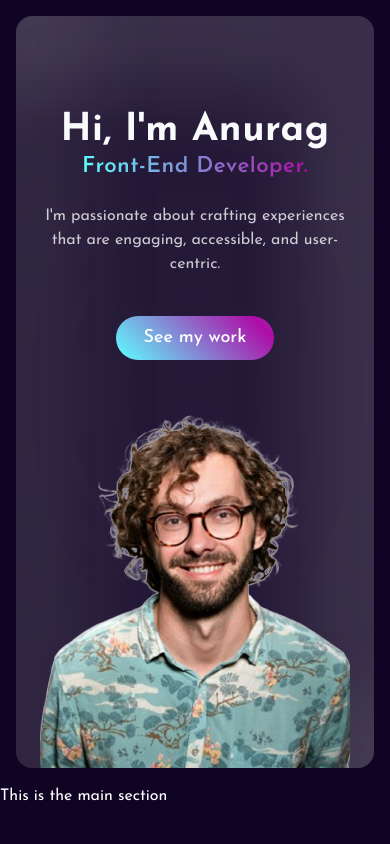
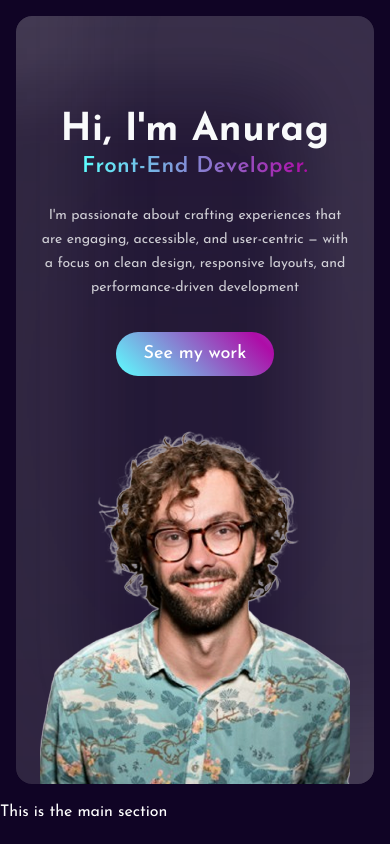
Before and after one commit to dev-anurag-singh/portfolio, a Next.js app: page / in a window 390 px wide. Built offline with nearby package versions, Linux system fonts and the light colour scheme.

Commit message:
fixed layout scalling

```diff
--- a/src/components/hero-section.tsx
+++ b/src/components/hero-section.tsx
@@ -4,10 +4,10 @@ import Image from 'next/image';
 
 export const HeroSection = () => {
   return (
-    <section id='hero' className='p-4 md:p-6'>
+    <section id='hero' className='p-4 lg:p-6'>
       <div className='bg-background/10 backdrop-blur-[151px] shadow-[inset_75px_-75px_75px_rgba(165,165,165,0.1),_inset_-75px_75px_75px_rgba(255,255,255,0.1)] rounded-2xl'>
         <div className='wrapper pt-24 flex flex-col items-center justify-between gap-12 md:flex-row md:items-start md:gap-0'>
-          <div className='flex flex-col items-center text-center space-y-6  md:mt-10 lg:mt-16 xl:mt-20 md:text-left md:items-start'>
+          <div className='flex flex-col  space-y-6 text-center items-center  md:mt-8 lg:mt-16 xl:mt-20 md:text-left md:items-start'>
             <h1 className='space-y-1.5'>
               <span className='text-nowrap block text-[clamp(2.4rem,.5rem_+_5.7vw,6rem)] leading-none font-bold tracking-[0.45px] text-gray-50'>
                 Hi, I&apos;m Anurag
@@ -16,17 +16,18 @@ export const HeroSection = () => {
                 Front-End Developer.
               </span>
             </h1>
-            <p className=' leading-6 text-base lg:text-lg lg:leading-[30px] max-w-[25rem] lg:max-w-[30rem]'>
+            <p className=' leading-6 text-sm  sm:text-base lg:text-lg lg:leading-[30px] max-w-[30rem] lg:max-w-[35rem]'>
               I&apos;m passionate about crafting experiences that are engaging,
-              accessible, and user-centric.
+              accessible, and user-centric — with a focus on clean design,
+              responsive layouts, and performance-driven development
             </p>
-            <div className='mt-4'>
+            <div className='mt-2 md:mt-4'>
               <Link href='#recent-work' className={buttonVariants()}>
                 See my work
               </Link>
             </div>
           </div>
-          <div className='flex justify-center  max-w-96 lg:max-w-[30rem] xl:max-w-[35rem]'>
+          <div className='flex justify-center  max-w-96 lg:max-w-[30rem] xl:max-w-[38rem]'>
             <Image
               src='/images/anurag2.png'
               alt="Anurag's Picture"
```
